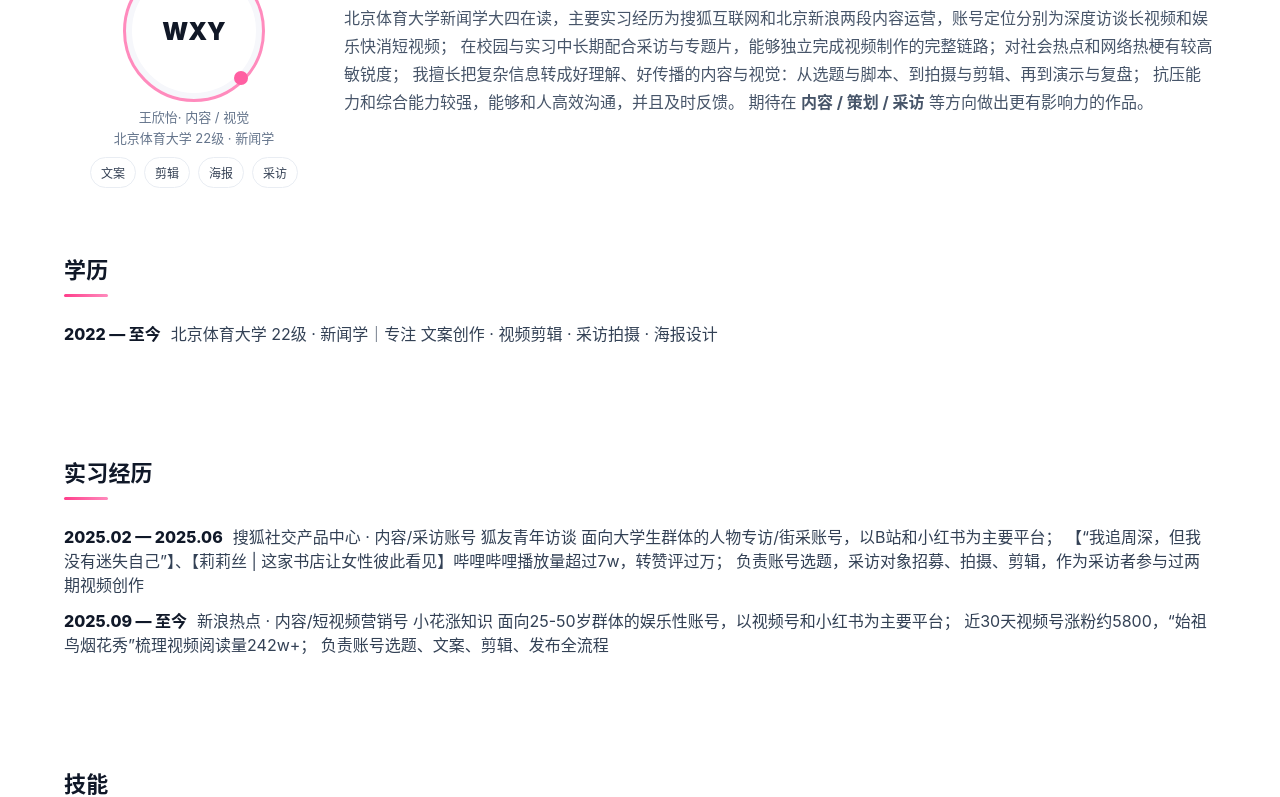
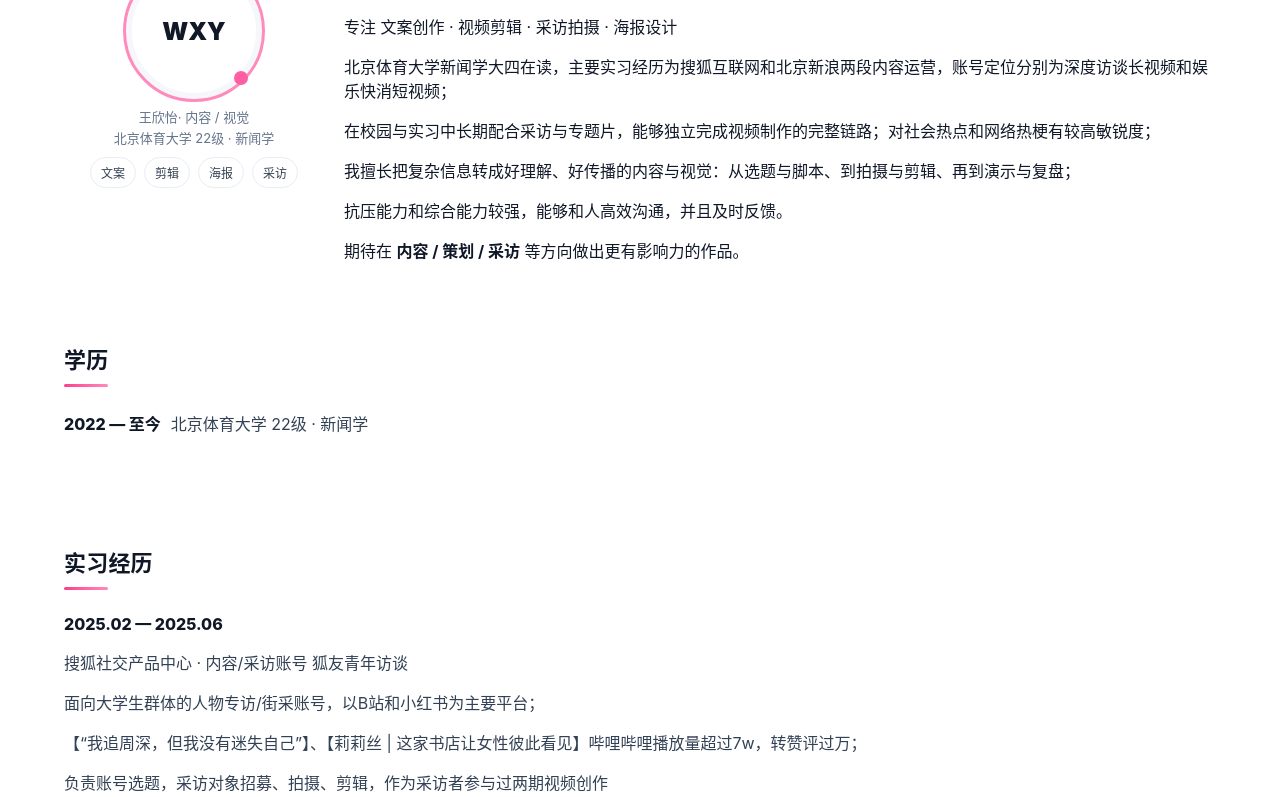
Before and after one commit to Skimmons111/Skimmons.github.io, a plain HTML site: page index.html in a window 1280 px wide. Shown: the part 205-1002 px from the top of the page. Drawn offline with Linux system fonts and the light colour scheme.

Commit message:
Update index.html

```diff
--- a/index.html
+++ b/index.html
@@ -167,11 +167,12 @@ footer{padding:24px 0;border-top:1px solid var(--line);color:#9aa4b2}
       <div>
         <h3 class="title">你好，我是 <b>王欣怡</b></h3>
         <p class="intro">
-          北京体育大学新闻学大四在读，主要实习经历为搜狐互联网和北京新浪两段内容运营，账号定位分别为深度访谈长视频和娱乐快消短视频；
-          在校园与实习中长期配合采访与专题片，能够独立完成视频制作的完整链路；对社会热点和网络热梗有较高敏锐度；
-          我擅长把复杂信息转成好理解、好传播的内容与视觉：从选题与脚本、到拍摄与剪辑、再到演示与复盘；
-          抗压能力和综合能力较强，能够和人高效沟通，并且及时反馈。
-          期待在 <b>内容 / 策划 / 采访</b> 等方向做出更有影响力的作品。
+          <p>专注 文案创作 · 视频剪辑 · 采访拍摄 · 海报设计</p>
+          <p>北京体育大学新闻学大四在读，主要实习经历为搜狐互联网和北京新浪两段内容运营，账号定位分别为深度访谈长视频和娱乐快消短视频；</p>
+          <p>在校园与实习中长期配合采访与专题片，能够独立完成视频制作的完整链路；对社会热点和网络热梗有较高敏锐度；</p>
+          <p>我擅长把复杂信息转成好理解、好传播的内容与视觉：从选题与脚本、到拍摄与剪辑、再到演示与复盘；</p>
+          <p>抗压能力和综合能力较强，能够和人高效沟通，并且及时反馈。</p>
+          <p>期待在 <b>内容 / 策划 / 采访</b> 等方向做出更有影响力的作品。
         </p>
       </div>
     </div>
@@ -183,7 +184,7 @@ footer{padding:24px 0;border-top:1px solid var(--line);color:#9aa4b2}
   <div class="wrap">
     <h2 class="section-title">学历</h2>
     <ul class="plain-list" aria-label="学历列表">
-      <li><span class="when">2022 — 至今</span><span class="item-text">北京体育大学 22级 · 新闻学｜专注 文案创作 · 视频剪辑 · 采访拍摄 · 海报设计</span></li>
+      <li><span class="when">2022 — 至今</span><span class="item-text">北京体育大学 22级 · 新闻学</span></li>
     </ul>
   </div>
 </section>
@@ -193,15 +194,15 @@ footer{padding:24px 0;border-top:1px solid var(--line);color:#9aa4b2}
   <div class="wrap">
     <h2 class="section-title">实习经历</h2>
     <ul class="plain-list" aria-label="实习经历列表">
-      <li><span class="when">2025.02 — 2025.06</span><span class="item-text">搜狐社交产品中心 · 内容/采访账号 狐友青年访谈
-      面向大学生群体的人物专访/街采账号，以B站和小红书为主要平台；
-      【“我追周深，但我没有迷失自己”】、【莉莉丝 | 这家书店让女性彼此看见】哔哩哔哩播放量超过7w，转赞评过万；
-      负责账号选题，采访对象招募、拍摄、剪辑，作为采访者参与过两期视频创作
+      <li><span class="when">2025.02 — 2025.06</span><span class="item-text"><p>搜狐社交产品中心 · 内容/采访账号 狐友青年访谈</p>
+      <p>面向大学生群体的人物专访/街采账号，以B站和小红书为主要平台；</p>
+      <p>【“我追周深，但我没有迷失自己”】、【莉莉丝 | 这家书店让女性彼此看见】哔哩哔哩播放量超过7w，转赞评过万；</p>
+      <p>负责账号选题，采访对象招募、拍摄、剪辑，作为采访者参与过两期视频创作</p>
       </span></li>
-      <li><span class="when">2025.09 — 至今</span><span class="item-text">新浪热点 · 内容/短视频营销号 小花涨知识
-      面向25-50岁群体的娱乐性账号，以视频号和小红书为主要平台；
-      近30天视频号涨粉约5800，“始祖鸟烟花秀”梳理视频阅读量242w+；
-      负责账号选题、文案、剪辑、发布全流程</span></li>
+      <li><span class="when">2025.09 — 至今</span><span class="item-text"><p>新浪热点 · 内容/短视频营销号 小花涨知识</p>
+      <p>面向25-50岁群体的娱乐性账号，以视频号和小红书为主要平台；</p>
+      <p>25.09.01—09.25 近30天视频号涨粉约5800；25.09.22发布“始祖鸟烟花秀”梳理视频，单条阅读量达242w+；</p>
+      <p>负责账号选题、文案策划、视频剪辑与发布全流程。</p></span></li>
     </ul>
   </div>
 </section>
```
